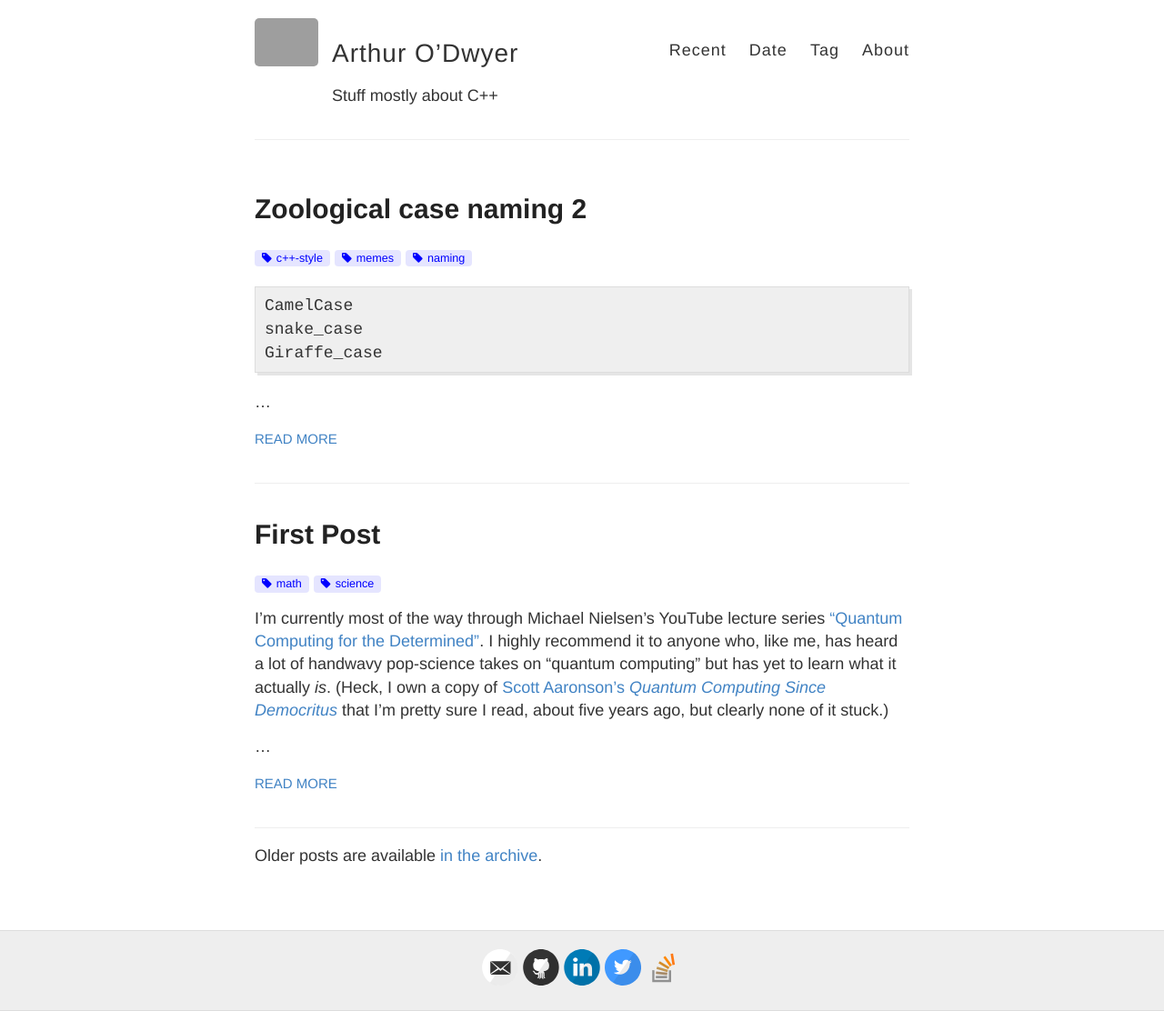
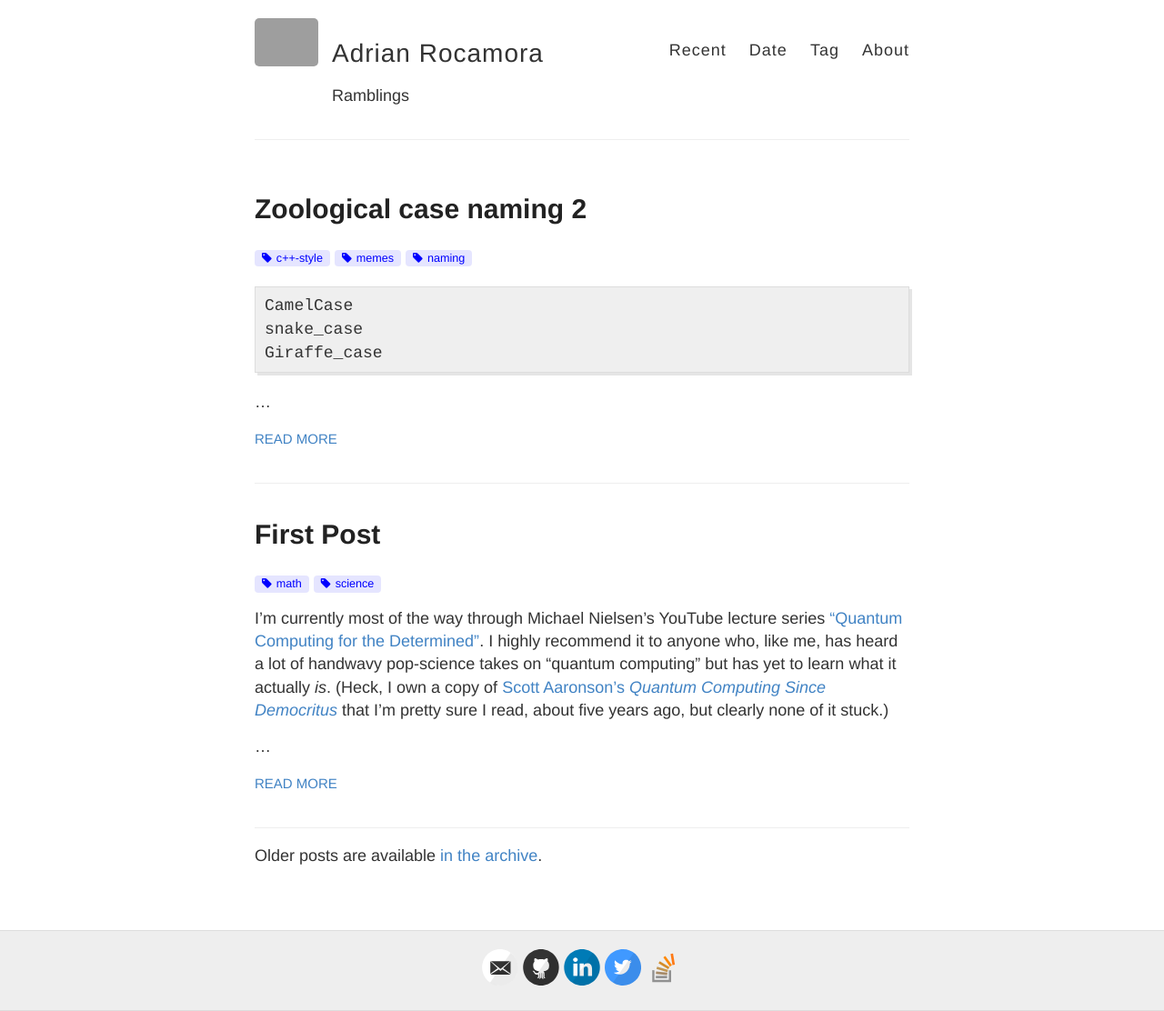
Before and after one commit to adrianrocamora/adrianrocamora.github.io, a Jekyll site: the page built from index.html, in a window 1280 px wide. Shown: the whole page at 91% size. Built offline with Jekyll 4.4.1, drawn with Linux system fonts in a browser that asks for light colours; nearby versions of some CDN libraries; comment, search, counter and statistics services are not loaded; some of the changed lines change nothing that is shown; grey boxes are pictures that could not be loaded.

Commit message:
Updated config

```diff
--- a/_config.yml
+++ b/_config.yml
@@ -3,10 +3,10 @@
 #
 
 # Name of your site (displayed in the header)
-name: Arthur O'Dwyer
+name: Adrian Rocamora
 
 # Short bio or description (displayed in the header)
-description: Stuff mostly about C++
+description: Ramblings
 
 # URL of your avatar or profile pic (you could use your GitHub profile pic)
 avatar: https://raw.githubusercontent.com/Quuxplusone/blog/master/images/pumpkin-toss.jpg
@@ -18,12 +18,12 @@ avatar: https://raw.githubusercontent.com/Quuxplusone/blog/master/images/pumpkin
 # Includes an icon in the footer for each username you enter
 footer-links:
   dribbble:
-  email: arthur.j.odwyer@gmail.com
+  email: adrianrocamorav@gmail.com
   facebook:
   flickr:
-  github: Quuxplusone
+  github: adrianrocamora
   instagram:
-  linkedin: arthur-odwyer
+  linkedin: adrianrocamora
   pinterest:
   rss: # just type anything here for a working RSS icon
   twitter: ColossalCaveTBG
@@ -40,10 +40,11 @@ disqus:
 google_analytics:
 
 # Enter your Mixpanel project token to activate tracking
-mixpanel: f8050bba65fe16fa9054e8656aebef3d
+mixpanel:
 
 # Set to true if anchorjs should be used to generate "deep anchor links"
-anchorjs: true
+#anchorjs: true
+anchorjs: false
 
 # Your website URL (e.g. http://barryclark.github.io or http://www.barryclark.co)
 # Used for Sitemap.xml and your RSS feed
```
